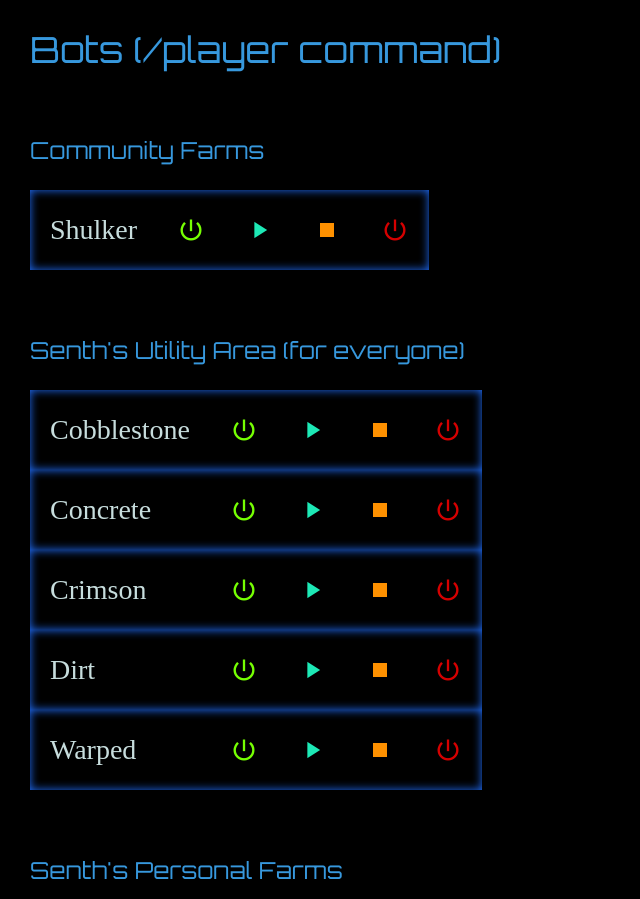
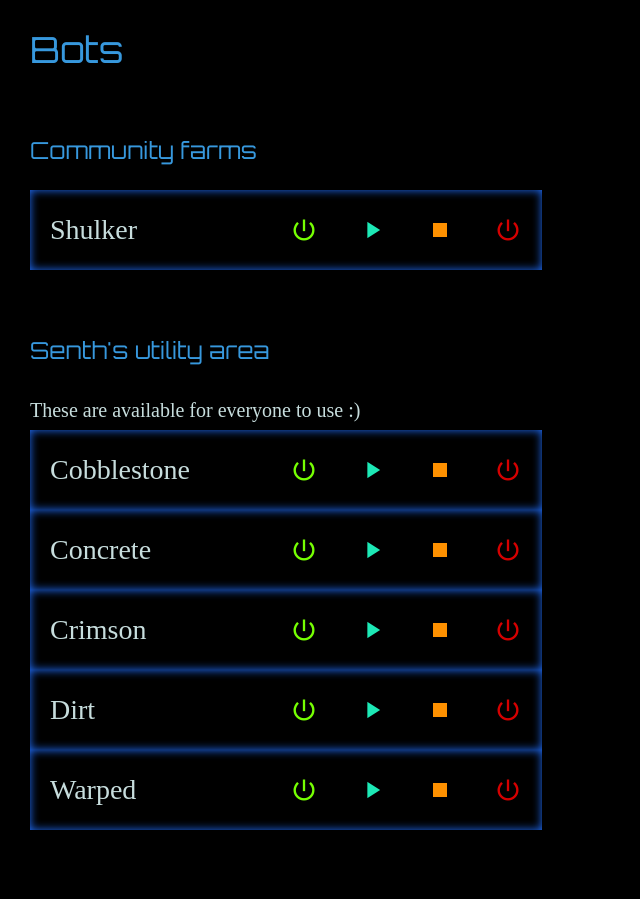
Before and after one commit to Senth/blushine-web, a React (Create React App) app in the folder frontend/: page /command in a window 1280 px wide. Shown: the part 300-1199 px from the top of the page, without its empty margins (0-640 px from the left). Built offline with nearby package versions, Linux system fonts and the light colour scheme; no server answers; a web font is replaced by a local one.

Commit message:
🎭 Improve layout of commands

```diff
--- a/frontend/src/Pages/CommandPage.css
+++ b/frontend/src/Pages/CommandPage.css
@@ -61,6 +61,10 @@ tr.command {
     padding: 3.6363vw;
     font-size: var(--font-size-h3);
   }
+
+  td.command-name {
+    width: 36.3636vw;
+  }
 }
 
 @media screen and (min-width: 551px) {
@@ -68,6 +72,10 @@ tr.command {
     vertical-align: middle;
     padding: 20px;
     font-size: var(--font-size-h3);
+  }
+
+  td.command-name {
+    width: 200px;
   }
 }
 
--- a/frontend/src/Pages/CommandPage.tsx
+++ b/frontend/src/Pages/CommandPage.tsx
@@ -9,14 +9,13 @@ const CommandPage: React.FC<Props> = (props) => {
     <div className="content">
       <h1>Commands</h1>
       <p>This page is for running various commands on the server</p>
-
-      <h2>Bots (/player command)</h2>
-      <h3>Community Farms</h3>
+      <h2>Bots</h2>
+      <h3>Community farms</h3>
       <table className="commands">
         <Player name="Shulker" />
       </table>
-
-      <h3>Senth's Utility Area (for everyone)</h3>
+      <h3>Senth's utility area</h3>
+      These are available for everyone to use :)
       <table className="commands">
         <Player name="Cobblestone" />
         <Player name="Concrete" />
@@ -24,8 +23,7 @@ const CommandPage: React.FC<Props> = (props) => {
         <Player name="Dirt" />
         <Player name="Warped" />
       </table>
-
-      <h3>Senth's Personal Farms</h3>
+      <h3>Senth's personal farms</h3>
       <table className="commands">
         <Player name="Pigman" />
         <Player name="Sand" />
```
